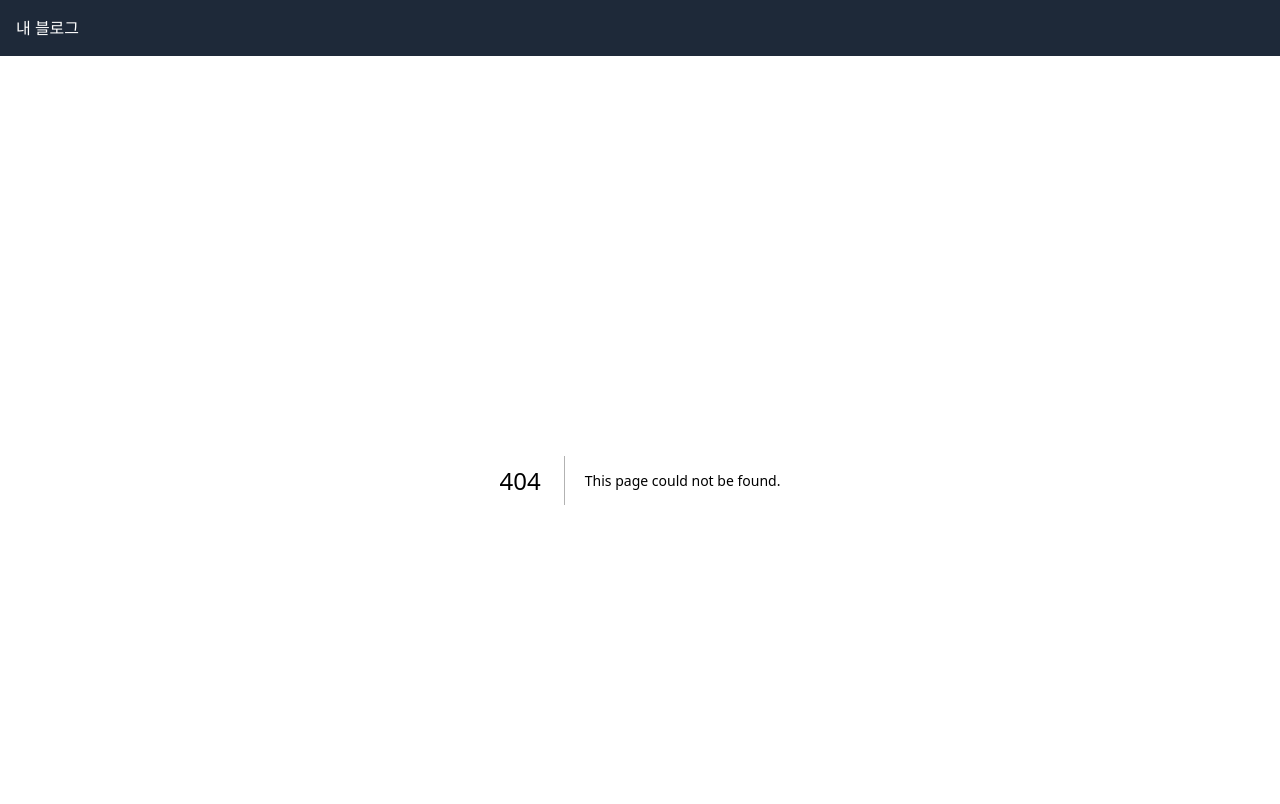
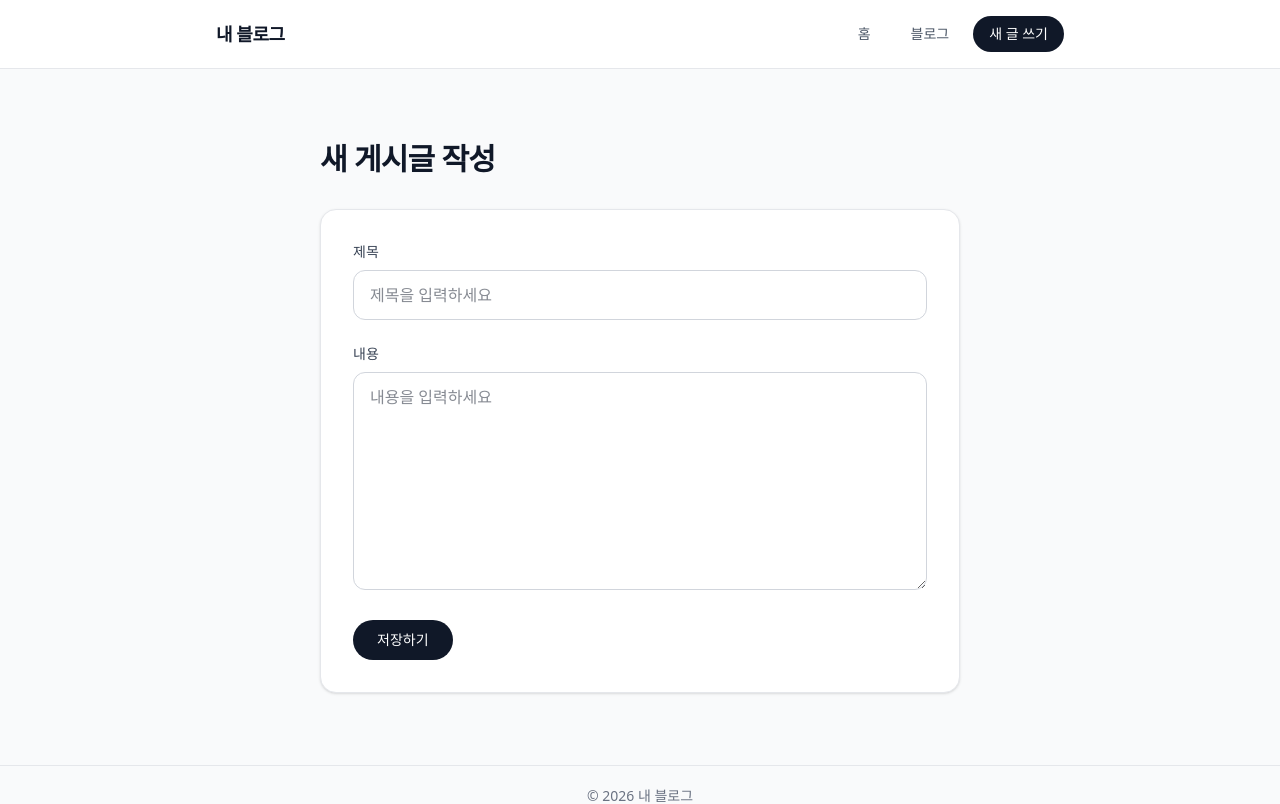
Before and after one commit to jun17177/my-first-web, a Next.js app: page /posts/new in a window 1280 px wide. Before the commit this address had no page. Shown: the top 804 px of the page. Built offline with nearby package versions, Linux system fonts and the light colour scheme.

Commit message:
Ch5: 블로그 목록/상세/작성 페이지

```diff
--- a/app/layout.tsx
+++ b/app/layout.tsx
@@ -1,4 +1,5 @@
 import type { Metadata } from "next";
+import Link from "next/link";
 import "./globals.css";
 
 export const metadata: Metadata = {
@@ -13,14 +14,38 @@ export default function RootLayout({
 }) {
   return (
     <html lang="ko">
-      <body>
-        <nav className="bg-gray-800 text-white p-4">
-          내 블로그
+      <body className="bg-gray-50 text-gray-900">
+        <nav className="border-b border-gray-200 bg-white/90 backdrop-blur">
+          <div className="mx-auto flex max-w-4xl items-center justify-between px-6 py-4">
+            <Link href="/" className="text-lg font-bold tracking-tight text-gray-900">
+              내 블로그
+            </Link>
+            <div className="flex items-center gap-2 text-sm font-medium">
+              <Link
+                href="/"
+                className="rounded-full px-4 py-2 text-gray-600 transition hover:bg-gray-100 hover:text-gray-900"
+              >
+                홈
+              </Link>
+              <Link
+                href="/posts"
+                className="rounded-full px-4 py-2 text-gray-600 transition hover:bg-gray-100 hover:text-gray-900"
+              >
+                블로그
+              </Link>
+              <Link
+                href="/posts/new"
+                className="rounded-full bg-gray-900 px-4 py-2 text-white transition hover:bg-gray-700"
+              >
+                새 글 쓰기
+              </Link>
+            </div>
+          </div>
         </nav>
-        <main className="max-w-4xl mx-auto p-6">
+        <main className="mx-auto max-w-4xl px-6 py-8">
           {children}
         </main>
-        <footer className="text-center text-gray-500 p-4">
+        <footer className="border-t border-gray-200 px-6 py-5 text-center text-sm text-gray-500">
           © 2026 내 블로그
         </footer>
       </body>
--- a/app/page.tsx
+++ b/app/page.tsx
@@ -1,13 +1,8 @@
-import Link from "next/link";
-
 export default function Home() {
   return (
     <div>
       <h1 className="text-3xl font-bold mb-4">내 블로그</h1>
       <p className="text-gray-600 mb-6">안녕하세요, 내 블로그에 오신 것을 환영합니다.</p>
-      <Link href="/posts" className="text-blue-600 hover:underline">
-        게시글 목록 보기 →
-      </Link>
     </div>
   );
 }
--- /dev/null
+++ b/app/posts/[id]/page.tsx
@@ -0,0 +1,57 @@
+import Link from "next/link";
+import { posts } from "@/lib/posts";
+
+type PostPageProps = {
+  params: Promise<{
+    id: string;
+  }>;
+};
+
+export default async function PostPage({ params }: PostPageProps) {
+  const { id } = await params;
+  const postId = Number(id);
+  const post = posts.find((item) => item.id === postId);
+
+  if (!post) {
+    return (
+      <div className="mx-auto max-w-2xl px-4 py-12">
+        <div className="rounded-2xl border border-dashed border-gray-300 bg-white p-8 text-center shadow-sm">
+          <p className="text-lg font-semibold text-gray-900">게시글을 찾을 수 없습니다</p>
+          <Link
+            href="/posts"
+            className="mt-6 inline-flex items-center rounded-full bg-gray-900 px-5 py-2.5 text-sm font-medium text-white transition hover:bg-gray-700"
+          >
+            목록으로 돌아가기
+          </Link>
+        </div>
+      </div>
+    );
+  }
+
+  return (
+    <div className="mx-auto max-w-3xl px-4 py-12">
+      <article className="rounded-3xl border border-gray-200 bg-white p-8 shadow-sm sm:p-10">
+        <div className="mb-6 flex items-center gap-3 text-sm text-gray-500">
+          <span>{post.author}</span>
+          <span aria-hidden="true">·</span>
+          <span>{post.date}</span>
+        </div>
+
+        <h1 className="text-3xl font-bold tracking-tight text-gray-900 sm:text-4xl">{post.title}</h1>
+
+        <div className="mt-8 space-y-4 text-base leading-7 text-gray-700">
+          <p>{post.content}</p>
+        </div>
+
+        <div className="mt-10 border-t border-gray-200 pt-6">
+          <Link
+            href="/posts"
+            className="inline-flex items-center rounded-full bg-gray-900 px-5 py-2.5 text-sm font-medium text-white transition hover:bg-gray-700"
+          >
+            목록으로 돌아가기
+          </Link>
+        </div>
+      </article>
+    </div>
+  );
+}
--- /dev/null
+++ b/app/posts/new/page.tsx
@@ -0,0 +1,64 @@
+"use client";
+
+import { FormEvent, useState } from "react";
+import { useRouter } from "next/navigation";
+
+export default function NewPostPage() {
+  const router = useRouter();
+  const [title, setTitle] = useState("");
+  const [content, setContent] = useState("");
+
+  const handleSubmit = (event: FormEvent<HTMLFormElement>) => {
+    event.preventDefault();
+    alert("저장되었습니다");
+    router.push("/posts");
+  };
+
+  return (
+    <div className="mx-auto max-w-2xl px-4 py-10">
+      <h1 className="mb-8 text-3xl font-bold tracking-tight text-gray-900">새 게시글 작성</h1>
+
+      <form
+        onSubmit={handleSubmit}
+        className="space-y-6 rounded-2xl border border-gray-200 bg-white p-6 shadow-sm sm:p-8"
+      >
+        <div className="space-y-2">
+          <label htmlFor="title" className="block text-sm font-medium text-gray-700">
+            제목
+          </label>
+          <input
+            id="title"
+            type="text"
+            value={title}
+            onChange={(event) => setTitle(event.target.value)}
+            placeholder="제목을 입력하세요"
+            className="w-full rounded-xl border border-gray-300 px-4 py-3 text-gray-900 outline-none transition focus:border-gray-900"
+            required
+          />
+        </div>
+
+        <div className="space-y-2">
+          <label htmlFor="content" className="block text-sm font-medium text-gray-700">
+            내용
+          </label>
+          <textarea
+            id="content"
+            value={content}
+            onChange={(event) => setContent(event.target.value)}
+            placeholder="내용을 입력하세요"
+            rows={8}
+            className="w-full rounded-xl border border-gray-300 px-4 py-3 text-gray-900 outline-none transition focus:border-gray-900"
+            required
+          />
+        </div>
+
+        <button
+          type="submit"
+          className="inline-flex items-center rounded-full bg-gray-900 px-6 py-2.5 text-sm font-medium text-white transition hover:bg-gray-700"
+        >
+          저장하기
+        </button>
+      </form>
+    </div>
+  );
+}
```
